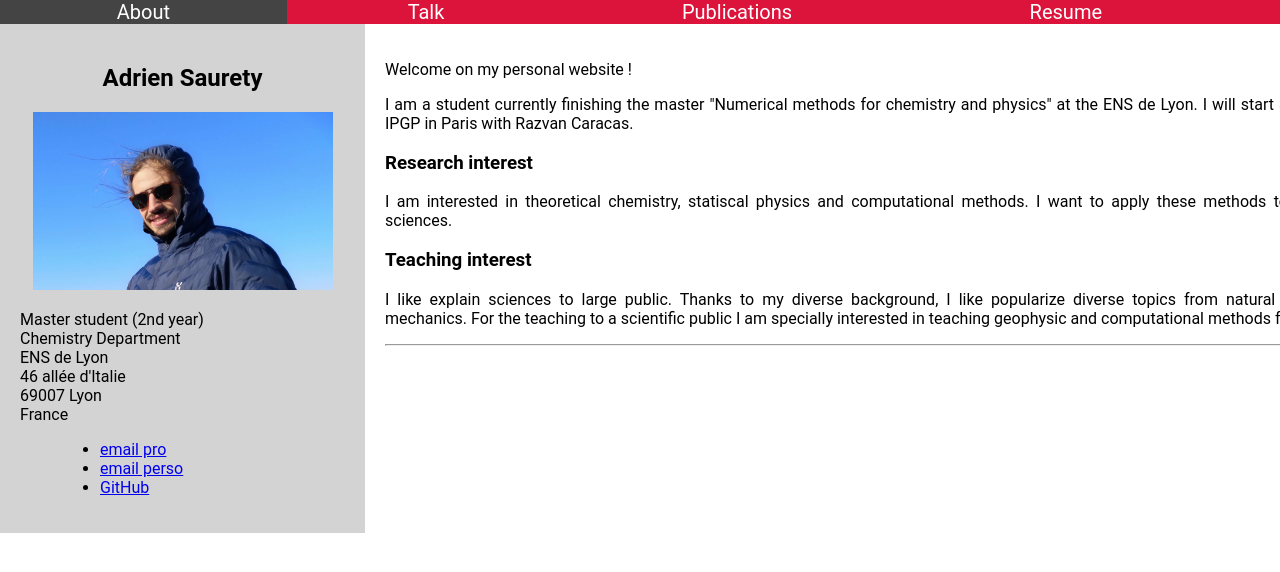
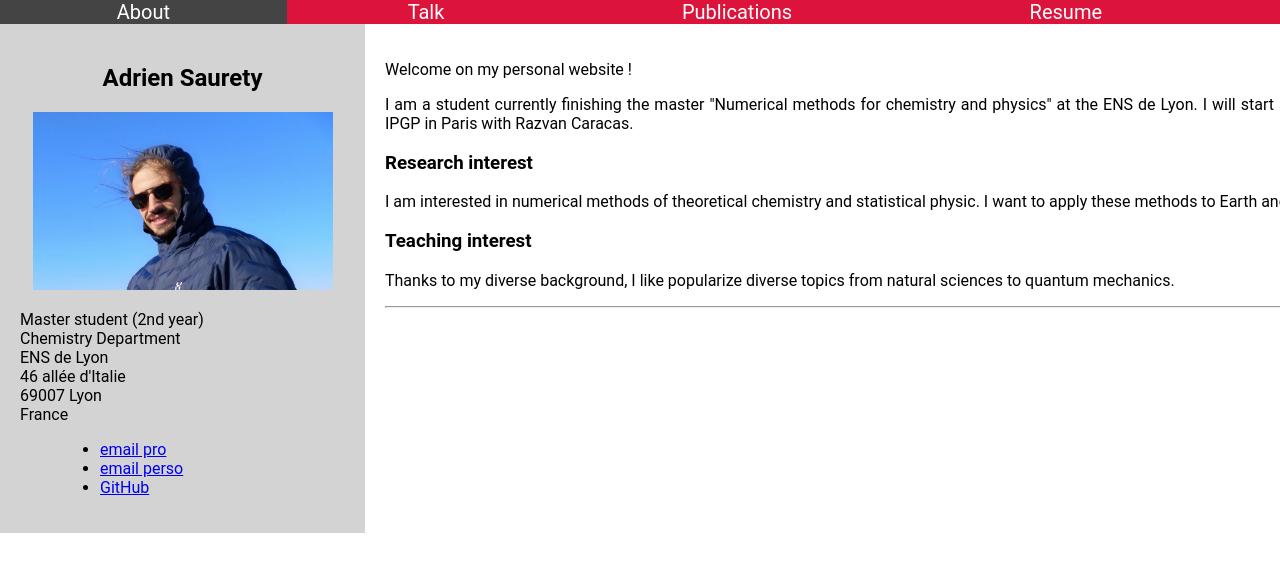
Before and after one commit to adriensaurety/adriensaurety.github.io, a Jekyll site: the page built from index.html, in a window 1280 px wide. Shown: the top 572 px of the page. Built offline with Jekyll 4.4.1, drawn with Linux system fonts in a browser that asks for light colours.

Commit message:
Update index.html

```diff
--- a/index.html
+++ b/index.html
@@ -36,11 +36,10 @@ title: Adrien Saurety
 		<p>I am a student currently finishing the master "Numerical methods for chemistry and physics" at the ENS de Lyon. I will start a PhD in september at IPGP in Paris with Razvan Caracas.</p>
 
 		<p><h3>Research interest </h3></p>
-		<p>I am interested in theoretical chemistry, statiscal physics and computational methods. I want to apply these methods to Earth and planetary sciences.</p>
+		<p>I am interested in numerical methods of theoretical chemistry and statistical physic. I want to apply these methods to Earth and planetary sciences.</p>
 		<p><h3>Teaching interest </h3></p>
-		<p>I like explain sciences to large public. Thanks to my diverse background, I like popularize diverse topics from natural sciences to
-			quantum mechanics. For the teaching to a scientific public I am specially interested in teaching geophysic and computational
-			methods for Earth sciences.</p>
+		<p>Thanks to my diverse background, I like popularize diverse topics from natural sciences to
+			quantum mechanics.</p>
 
 
 <hr />
```
